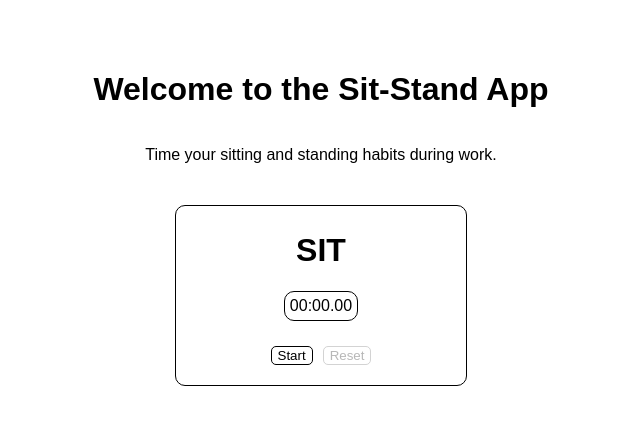
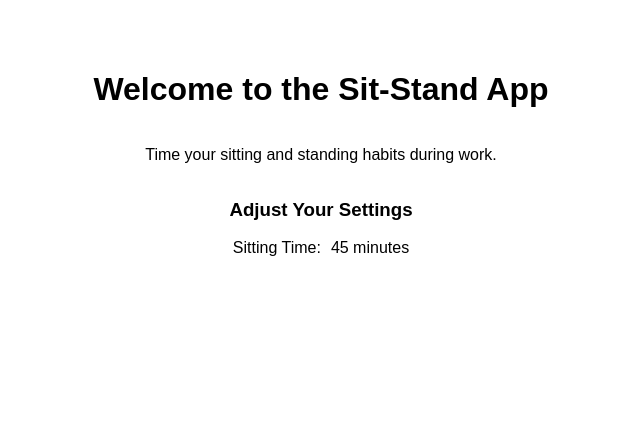
Before and after one commit to collinhalliday/My-Projects, an Angular app: page /settings in a window 1280 px wide. Shown: the top 424 px of the page, without its empty margins (319-959 px from the left). Built offline with nearby package versions, Linux system fonts and the light colour scheme.

Commit message:
making settings component, setting up routes, etc.

```diff
--- a/apps/sit-stand/src/app/app.component.html
+++ b/apps/sit-stand/src/app/app.component.html
@@ -1,4 +1,4 @@
 <h1>Welcome to the Sit-Stand App</h1>
 <p>Time your sitting and standing habits during work.</p>
 
-<my-timer></my-timer>
+<router-outlet></router-outlet>
--- /dev/null
+++ b/apps/sit-stand/src/app/settings/settings.component.html
@@ -0,0 +1,10 @@
+<h3>Adjust Your Settings</h3>
+
+<ul class="settings-list">
+    <li>
+        <div>
+            <span style="margin-right:10px">Sitting Time:</span>
+            <span>{{sittingTime}} minutes</span>
+        </div>
+    </li>
+</ul>
--- /dev/null
+++ b/apps/sit-stand/src/app/settings/settings.component.scss
@@ -0,0 +1,5 @@
+.settings-list {
+  list-style-type: none;
+  padding-inline-start: 0;
+  text-align: center;
+}
--- /dev/null
+++ b/apps/sit-stand/src/app/settings/settings.component.ts
@@ -0,0 +1,17 @@
+import { Component, OnInit } from '@angular/core';
+
+@Component({
+  selector: 'my-settings',
+  templateUrl: './settings.component.html',
+  styleUrls: ['./settings.component.scss']
+})
+export class SettingsComponent implements OnInit {
+
+  public sittingTime = 45;
+
+  constructor() { }
+
+  ngOnInit(): void {
+  }
+
+}
--- a/apps/sit-stand/src/app/timer/timer.component.html
+++ b/apps/sit-stand/src/app/timer/timer.component.html
@@ -1,6 +1,7 @@
 <div class="timer-container" *ngIf="timer$ | async as timer">
     <h1 class="action" (click)="switchAction()">{{currentAction.toUpperCase()}}</h1>
     <div class="timer" [ngStyle]="{'color': this.currentActionTime - timer.minutes <= 1 ? 'red' : 'black'}">{{timer.minutes | number: '2.0-0'}}:{{timer.seconds | number: '2.0-0'}}.{{timer.milliseconds | number: '2.0-0'}}</div>
+    <small class="sub-text">(of <span class="current-action-time" (click)="navigateToSettings()">{{currentActionTime}}</span> min)</small>
     <div class="button-container">
         <button type="button" (click)="timerRunner(timerRunning ? timerActions.stop : timerActions.start)">{{timerRunning ? timerActions.stop : timerActions.start}}</button>
         <button type="button" (click)="reset()" [disabled]="timer.minutes === 0 && timer.seconds === 0 && timer.milliseconds === 0">Reset</button>
--- a/apps/sit-stand/src/app/timer/timer.component.scss
+++ b/apps/sit-stand/src/app/timer/timer.component.scss
@@ -17,8 +17,17 @@
     border-radius: 10px;
   }
 
+  .sub-text {
+    margin-top: 5px;
+
+    .current-action-time {
+      cursor: pointer;
+      font-weight: bold;
+    }
+  }
+
   .button-container {
-    margin-top: 25px;
+    margin-top: 20px;
 
     button {
       cursor: pointer;
--- a/apps/sit-stand/src/app/timer/timer.component.ts
+++ b/apps/sit-stand/src/app/timer/timer.component.ts
@@ -1,4 +1,5 @@
 import { Component } from '@angular/core';
+import { Router } from '@angular/router';
 
 import { iif, of } from 'rxjs';
 import { switchMap, tap } from 'rxjs/operators';
@@ -41,7 +42,10 @@ export class TimerComponent {
   }));
 
 
-  constructor(private _timerService: TimerService) {}
+  constructor(
+    private _timerService: TimerService,
+    private _router: Router
+    ) {}
 
   public timerRunner(timerAction: TimerActions): void {
     this.timerRunning = !this.timerRunning;
@@ -63,6 +67,10 @@ export class TimerComponent {
     this.reset();
   }
 
+  public navigateToSettings(): void {
+    this._router.navigate(['settings']);
+  }
+
 }
 
 enum Actions {
--- a/apps/sit-stand/src/app/timer/timer.service.ts
+++ b/apps/sit-stand/src/app/timer/timer.service.ts
@@ -55,6 +55,6 @@ export class TimerService implements OnDestroy {
  }
 
  ngOnDestroy(): void {
-   this._counterSubscription.unsubscribe();
+   if(this._counterSubscription) this._counterSubscription.unsubscribe();
  }
 }
```
Also changed, not shown: apps/sit-stand/src/app/app.module.ts (+17 -2 lines), 1 other file (tests, documents, lock files or other folders).
